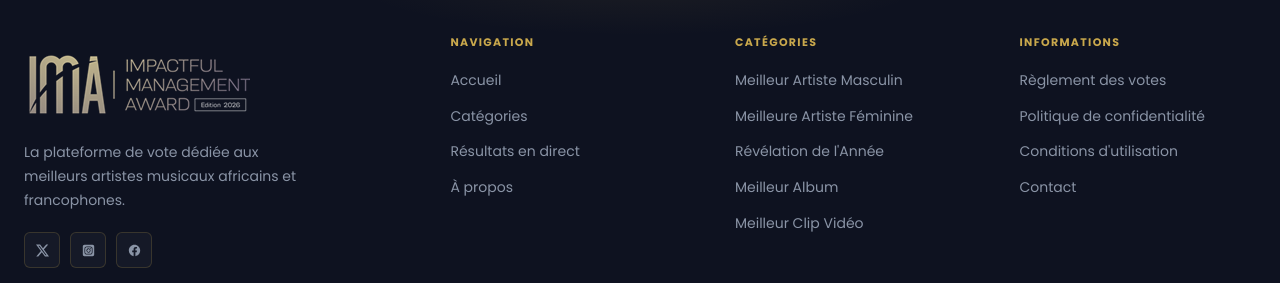
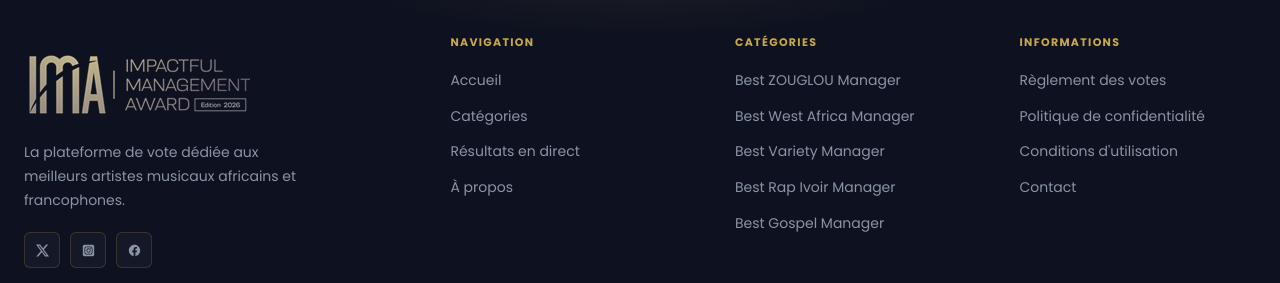
Before and after one commit to Codeur-Killer/imaaward, a React (Vite) app: page /artiste/1 in a window 1280 px wide. Shown: the part 825-1108 px from the top of the page. Built offline with nearby package versions, Linux system fonts and the light colour scheme; no server answers.

Commit message:
New update

```diff
--- a/index.html
+++ b/index.html
@@ -5,9 +5,9 @@
   <meta charset="UTF-8" />
   <!-- <link rel="icon" type="image/svg+xml" href="/favicon.svg" /> -->
   <meta name="viewport" content="width=device-width, initial-scale=1.0" />
-  <title>IMA Awards — Votez pour vos artistes favoris</title>
+  <title>IMA Awards — Votez pour vos managers favoris</title>
   <meta name="description"
-    content="IMA Awards — La plateforme de vote pour les meilleurs artistes musicaux africains et francophones." />
+    content="IMA Awards — La plateforme de vote pour les managers africains." />
   <link rel="preconnect" href="https://fonts.googleapis.com" />
   <link rel="preconnect" href="https://fonts.gstatic.com" crossorigin />
   <link
--- a/src/components/layout/Footer.jsx
+++ b/src/components/layout/Footer.jsx
@@ -55,11 +55,11 @@ export default function Footer() {
             <h4 className="footer-nav-title">Catégories</h4>
             <ul className="footer-nav-list">
               {[
-                'Meilleur Artiste Masculin',
-                'Meilleure Artiste Féminine',
-                'Révélation de l\'Année',
-                'Meilleur Album',
-                'Meilleur Clip Vidéo',
+                'Best ZOUGLOU Manager',
+                'Best West Africa Manager',
+                'Best Variety Manager',
+                'Best Rap Ivoir Manager',
+                'Best Gospel Manager',
               ].map(c => (
                 <li key={c}><Link to="/categories" className="footer-nav-link">{c}</Link></li>
               ))}
--- a/src/components/public/VoteModal.jsx
+++ b/src/components/public/VoteModal.jsx
@@ -74,10 +74,11 @@ function ModalContent({ artist, category, onClose }) {
 
   /* Init paiement FedaPay */
   const doPaidInit = async () => {
-    if (!name.trim())                     { setErr('Votre nom est requis.'); return; }
-    if (!email || !/\S+@\S+\.\S+/.test(email)) { setErr('Email invalide.'); return; }
+    if (email && !/\S+@\S+\.\S+/.test(email)) { setErr('Email invalide.'); return; }
     setStep('loading'); setErr('');
-    const r = await initPaidVote(aid, qty, email, name);
+    const finalEmail = email || 'anonyme@example.com';
+    const finalName = name.trim() || 'Anonyme';
+    const r = await initPaidVote(aid, qty, finalEmail, finalName);
     if (!r.success) { setErr(r.message || 'Erreur paiement.'); setStep('select'); return; }
     setUrl(r.data.checkoutUrl);
     setRef(r.data.transactionRef);
@@ -237,13 +238,13 @@ function ModalContent({ artist, category, onClose }) {
 
                 {/* Formulaire */}
                 <div className="vm-field">
-                  <label className="vm-label" htmlFor="vmnm">Votre nom complet</label>
+                  <label className="vm-label" htmlFor="vmnm">Votre nom complet (optionnel)</label>
                   <input id="vmnm" className="vm-input" type="text"
                     placeholder="Prénom Nom" value={name}
                     onChange={e => { setName(e.target.value); setErr(''); }} />
                 </div>
                 <div className="vm-field">
-                  <label className="vm-label" htmlFor="vmem">Email (reçu de paiement)</label>
+                  <label className="vm-label" htmlFor="vmem">Email (optionnel, pour le reçu)</label>
                   <input id="vmem" className="vm-input" type="email"
                     placeholder="votre@email.com" value={email}
                     onChange={e => { setEmail(e.target.value); setErr(''); }} />
--- a/src/pages/public/ResultsPage.jsx
+++ b/src/pages/public/ResultsPage.jsx
@@ -85,7 +85,7 @@ export default function ResultsPage() {
                   className={`results-tab ${activeTab === cid ? 'active' : ''}`}
                   onClick={() => setActiveTab(cid)}
                 >
-                  <span>{cat.icon}</span>
+                  {/* <span>{cat.icon}</span> */}
                   <span className="results-tab-name">{cat.name}</span>
                   <span className="results-tab-votes">
                     {getTotalVotesForCategory(cid).toLocaleString('fr-FR')}
```
